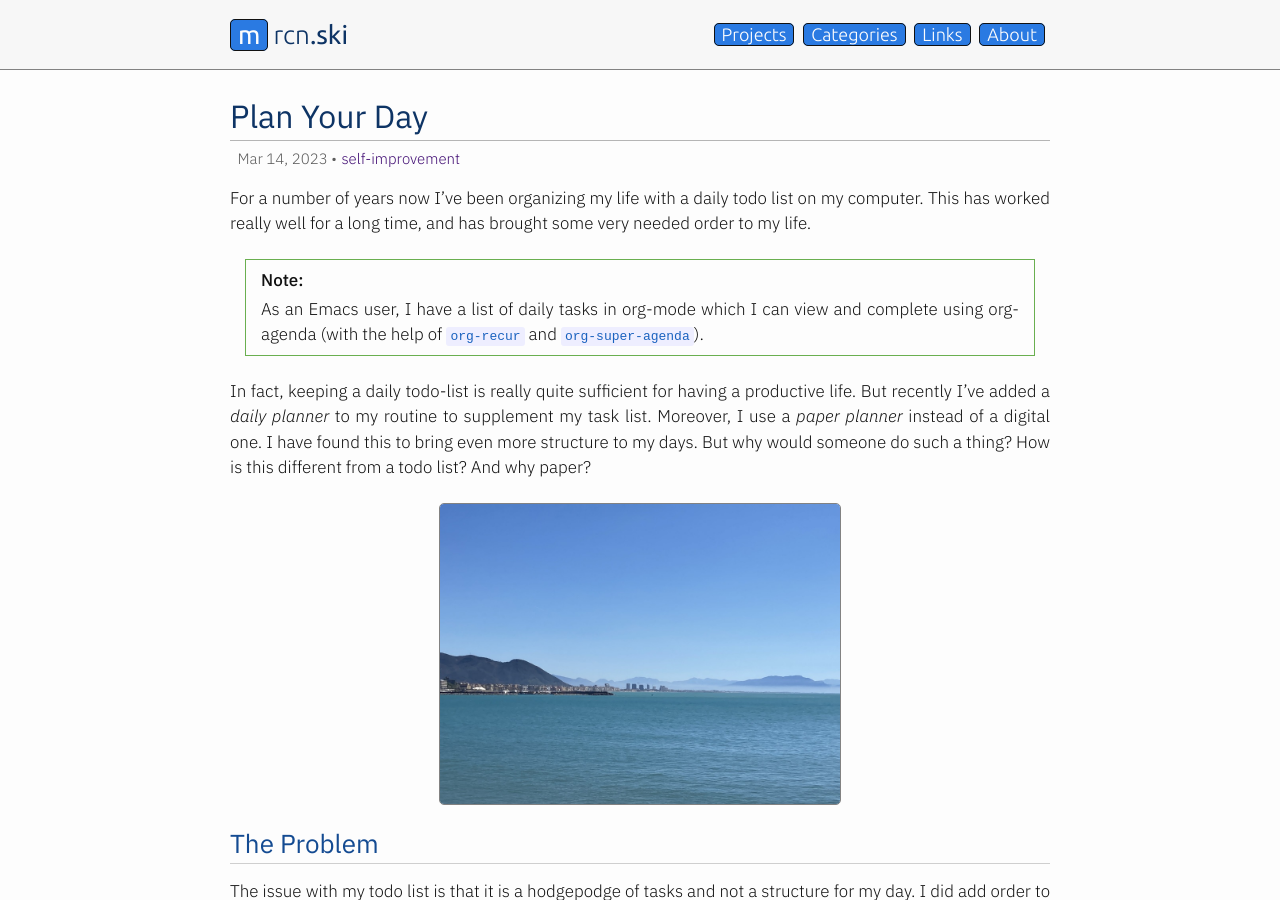
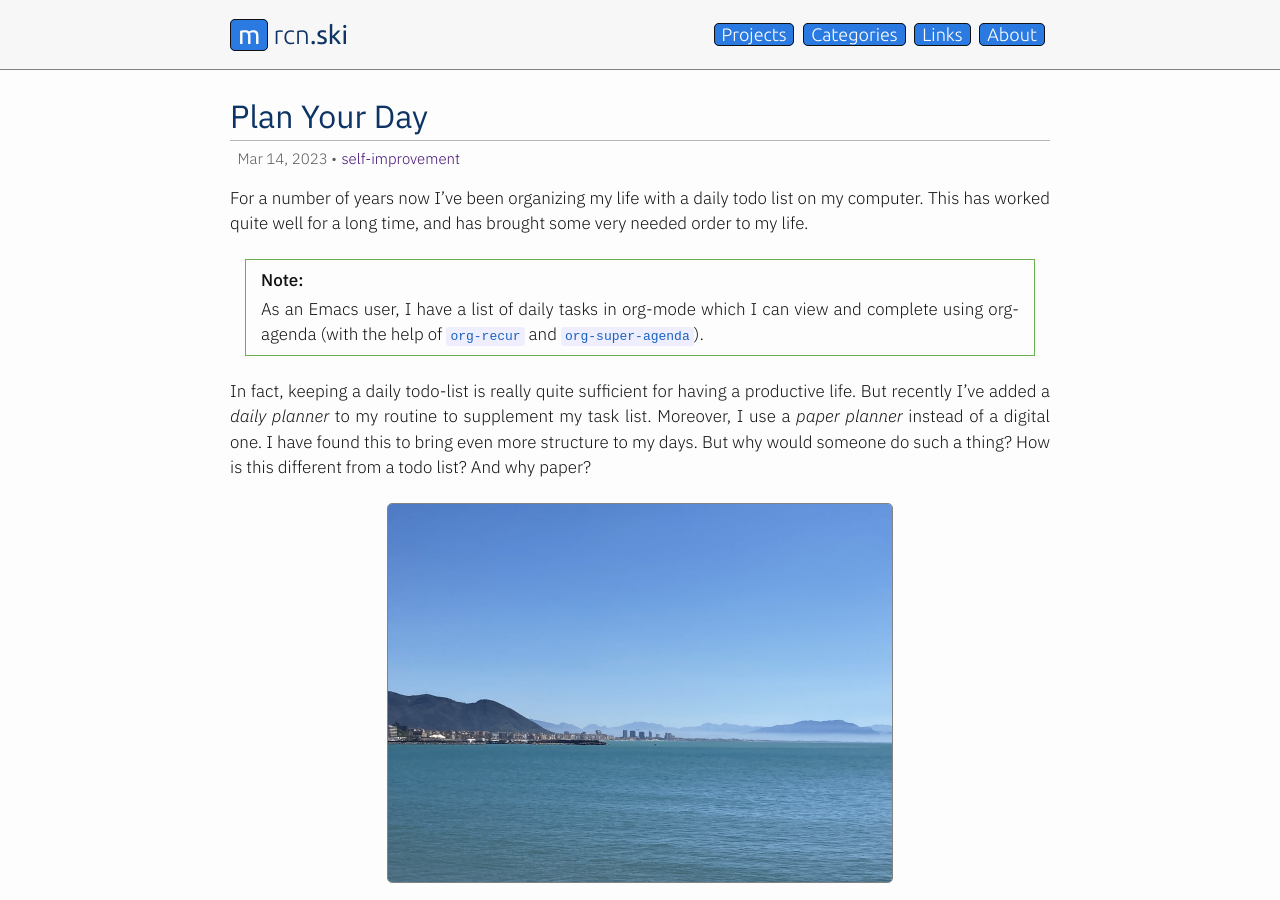
Before and after one commit to mrcnski/signor.dev, a Jekyll site: the page built from _posts/2023-03-14-plan-your-day.md, in a window 1280 px wide and 900 px high. Built offline with Jekyll 4.4.1, drawn with Linux system fonts in a browser that asks for light colours.

Commit message:
Update post

```diff
--- a/_posts/2023-03-14-plan-your-day.md
+++ b/_posts/2023-03-14-plan-your-day.md
@@ -2,11 +2,11 @@
 title: "Plan Your Day"
 date: 2023-03-14
 categories: self-improvement
-description:
+description: Keeping a daily todo-list is really quite sufficient for having a productive life. But recently I've added a *daily planner* to my routine to supplement my task list.
 ---
 
 For a number of years now I've been organizing my life with a daily todo list on
-my computer. This has worked really well for a long time, and has brought some
+my computer. This has worked quite well for a long time, and has brought some
 very needed order to my life.
 
 As an Emacs user, I have a list of daily tasks in org-mode which I can view and
@@ -21,7 +21,7 @@ supplement my task list. Moreover, I use a *paper planner* instead of a digital
 one. I have found this to bring even more structure to my days. But why would
 someone do such a thing? How is this different from a todo list? And why paper?
 
-{% include image.html name="plan-your-day/mountain-fog.jpeg" width="400" %}
+{% include image.html name="plan-your-day/mountain-fog.jpeg" width="504" %}
 
 ## The Problem
 
@@ -39,7 +39,7 @@ order they should be done. This forces you to think about order -- e.g. do I go
 to the gym first, or do chores first? -- and therefore structure. Keep 3 dots in
 between each item. Then, go and add lower-priority items in between.
 
-{% include image.html name="plan-your-day/bullet-paper.jpeg" width="400" alt="Bullet paper." caption="Bullet paper." %}
+{% include image.html name="plan-your-day/bullet-paper.jpeg" width="504" alt="Bullet paper." caption="Bullet paper." %}
 
 You can do this to the level of detail that suits you. Just a single-pass of
 writing high-priority items works great, and is what I do. If you forget
@@ -130,7 +130,7 @@ That's pretty much it. It's a simple technique, but it:
 2. gives you a plan of attack that you can easily execute on.
 3. is flexible and modifiable.
 
-{% include image.html name="plan-your-day/seaside.jpeg" width="400" %}
+{% include image.html name="plan-your-day/seaside.jpeg" width="504" %}
 
 I use paper because I bought some fancy, high-quality pens and notebooks and
 need some reason to use them. Also, writing with such tools is quite enjoyable
```
